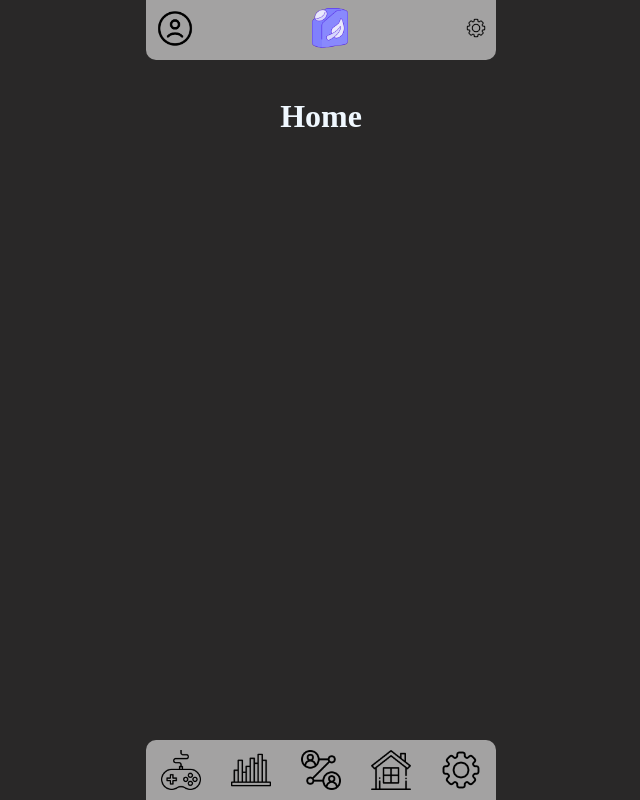
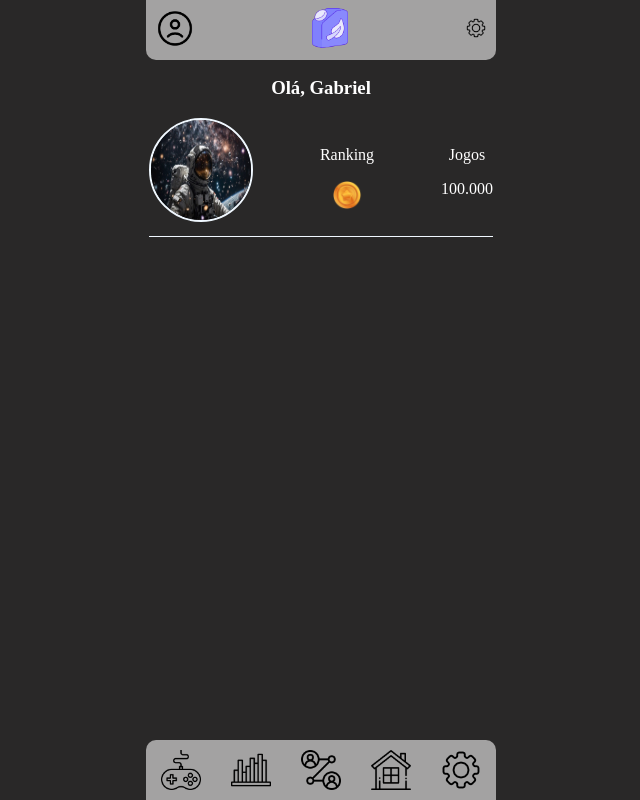
Before and after one commit to Karabolsak/vite-react, a React (Vite) app: page / in a window 1280 px wide. Shown: the whole page, without its empty margins (319-959 px from the left). Built offline with nearby package versions, Linux system fonts and the light colour scheme.

Commit message:
Transições home

```diff
--- a/src/home/index.tsx
+++ b/src/home/index.tsx
@@ -1,10 +1,58 @@
+import './style.css'
+
+import Usuario from './usuario/usuario.jpg';
+import Logo from './usuario/logo.png';
+import { motion } from 'framer-motion';
+
 
 export default function Home () {
     return (
-
         <>
-        <div>
-            <h1>Home</h1>
+        <div className='principal'>
+            <motion.div
+                initial={{ opacity: 0, scale: 0.8 }}
+                animate={{ opacity: 1, scale: 1 }}
+                transition={{ duration: 0.5, delay: 0.3 }}
+                >
+                <h3>Olá, Gabriel</h3>
+            </motion.div>
+            <div className='perfil-container'>
+                <motion.div
+                    initial={{ opacity: 0, scale: 0.8 }}
+                    animate={{ opacity: 1, scale: 1 }}
+                    transition={{ duration: 0.5, delay: 0.3 }}>
+                    <img
+                        src={Usuario}
+                        alt="usuario-foto"
+                        className='usuario-foto'
+                    />
+                </motion.div>
+                <motion.div
+                    className='info-container'
+                    initial={{ opacity: 0, x: -20 }}
+                    animate={{ opacity: 1, x: 0 }}
+                    transition={{ duration: 0.5, delay: 0.5 }}>
+                    <div className="ranking-container">
+                        <p>Ranking</p>
+                        <motion.img
+                            src={Logo}
+                            alt="logo-ranking"
+                            className="ranking-logo"
+                            initial={{ opacity: 0, scale: 0.8 }}
+                            animate={{ opacity: 1, scale: 1 }}
+                            transition={{ duration: 0.5, delay: 0.6 }}
+                        />
+                    </div>
+                </motion.div>
+                <motion.div
+                        className="jogos-container"
+                        initial={{ opacity: 0, y: 10 }}
+                        animate={{ opacity: 1, y: 0 }}
+                        transition={{ duration: 0.5, delay: 0.7 }}>
+                        <p>Jogos</p>
+                        <p>100.000</p>
+                </motion.div>
+            </div>
         </div>
         </>
     )
--- a/src/home/style.css
+++ b/src/home/style.css
@@ -0,0 +1,29 @@
+.principal {
+    padding-bottom: 10px;
+    border-bottom: 1px solid aliceblue;
+    color: white;
+}
+.principal h3 {
+    margin-top: 0px;
+}
+.perfil-container {
+    display: flex;
+    align-items: center;
+    justify-content: space-between;
+    gap: 15px;
+}
+.usuario-foto {
+    width: 100px;
+    height: 100px;
+    border-radius: 50%;
+    border: 2px solid aliceblue;
+}
+.info-container {
+    display: flex;
+    flex-direction: column;
+    gap: 5px;
+}
+.info-container img {
+    max-width: 30px;
+    max-height: 30px;
+}
```
Also changed, not shown: src/home/usuario/logo.png (added), src/home/usuario/usuario.jpg (added).
